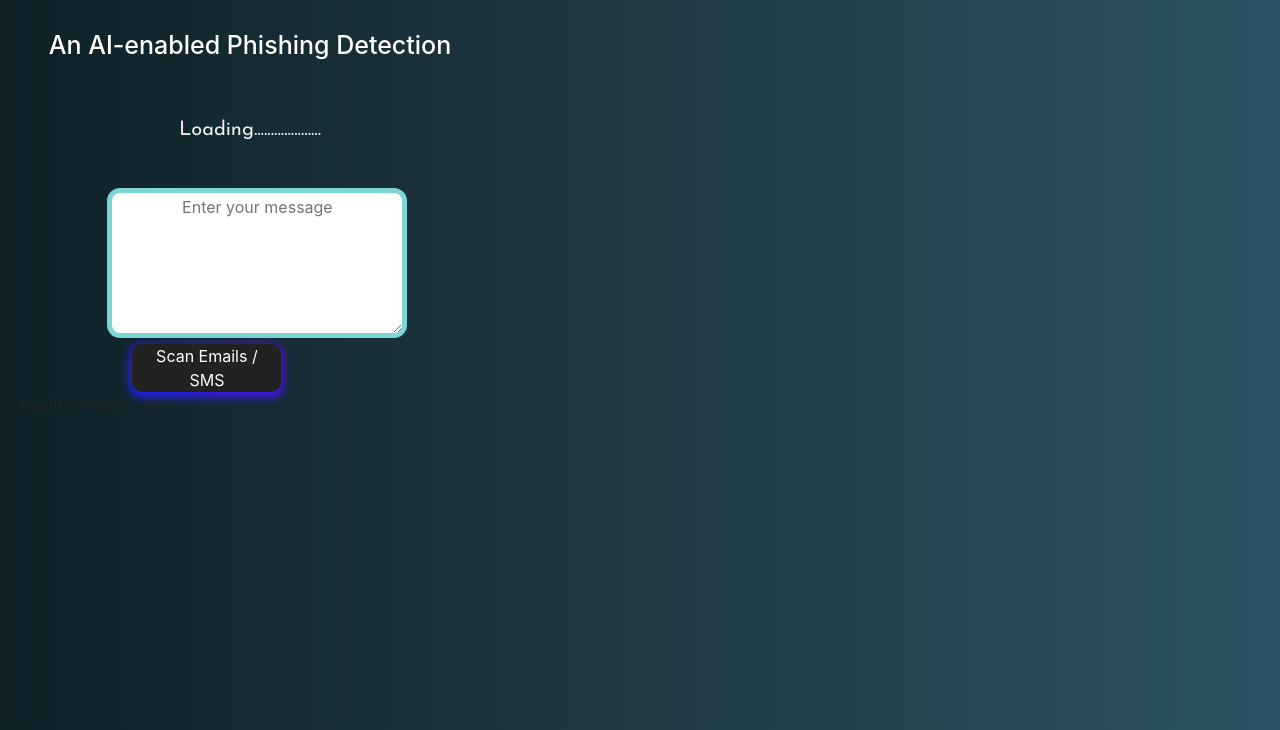
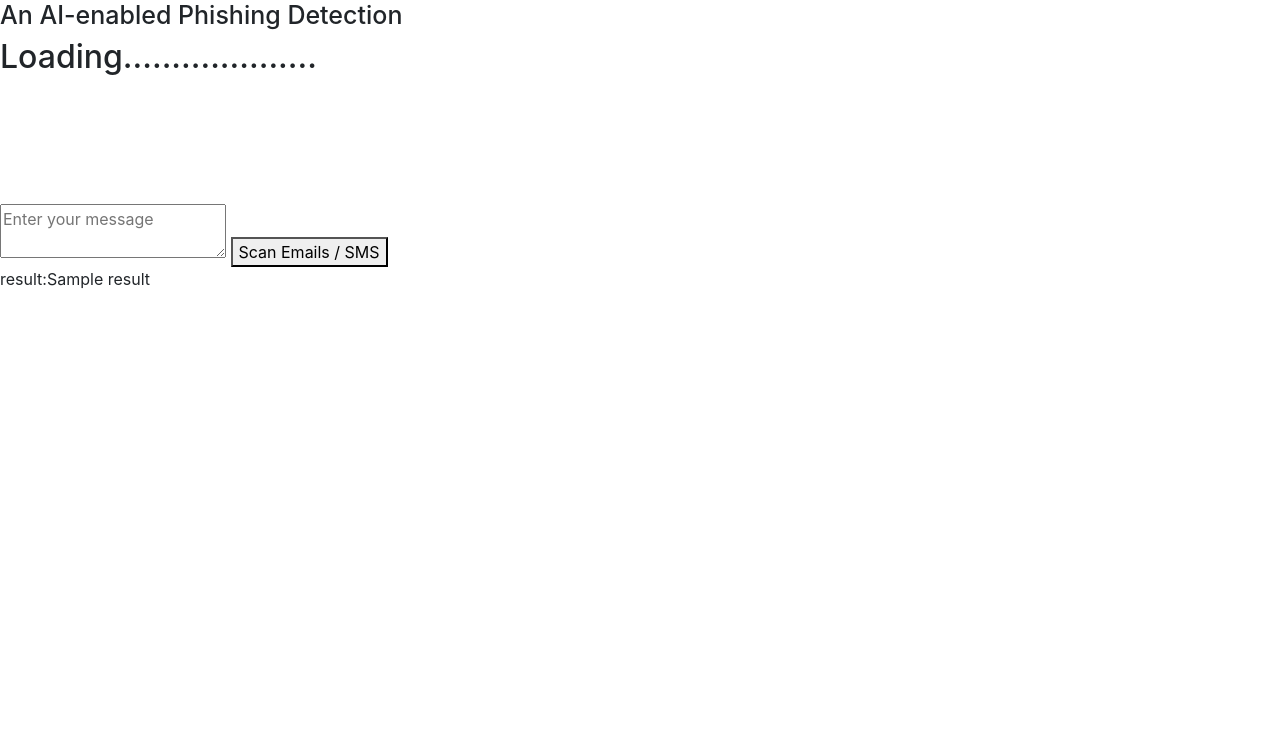
Before and after one commit to Rahulagowda004/Phishy_the_phishing_detector_extension, a Flask app: template template/plugin_ui.html in a window 1280 px wide. Shown: the top 730 px of the page. Run offline with Flask 3, Linux system fonts and the light colour scheme; the template is opened without the code that fills it: most values are stand-ins (such as "Sample title", 1, 10 or a date in 2020); some libraries are stand-ins or nearby versions.

Commit message:
Revert "organizing"
This reverts commit 67912d00eec6bb8ffccf1d2e26fab5d7e8560d9f.

```diff
--- a/extension/icons/plugin_ui.css
+++ /dev/null
@@ -1,209 +0,0 @@
-html {
-  height: 490px;
-}
-body {
-  width: 480px;
-  margin: 0 auto;
-  padding: 10px;
-  margin: 10px;
-  background: linear-gradient(to right, #0f2027, #203a43, #2c5364);
-  height: 350px;
-  text-align: justify;
-}
-
-/* * CSS */
-.button-container {
-  display: grid;
-  grid-template-columns: repeat(auto-fit, minmax(48%, 1fr));
-  grid-gap: 10px;
-}
-.button-85 {
-  padding: 0em 1em;
-  justify-content: baseline;
-  margin-bottom: 0px;
-  margin-right: 24px;
-  margin-left: 25px;
-  border: none;
-  outline: none;
-  color: rgb(255, 255, 255);
-  background: #111;
-  cursor: pointer;
-  position: relative;
-  z-index: 0;
-  border-radius: 10px;
-  user-select: none;
-  -webkit-user-select: none;
-  touch-action: manipulation;
-  width: 40%;
-}
-
-.button-85:before {
-  content: "";
-  margin-top: 3px;
-  background: linear-gradient(
-    45deg,
-    /* #ff0000, */ /* #ff7300, */ /* #fffb00, */ /* #48ff00, */ /* #00ffd5, */
-      #002bff,
-    #7a00ff,
-    #ff00c8 /* #ff0000 */
-  );
-  position: absolute;
-
-  top: -2px;
-  left: -2px;
-  background-size: 500%;
-  z-index: -1;
-  filter: blur(5px);
-  -webkit-filter: blur(5px);
-  width: calc(100% + 4px);
-  height: calc(100% + 4px);
-  animation: glowing-button-85 20s linear infinite;
-  transition: opacity 0.3s ease-in-out;
-  border-radius: 10px;
-}
-
-@keyframes glowing-button-85 {
-  0% {
-    background-position: 0 0;
-  }
-  50% {
-    background-position: 400% 0;
-  }
-  100% {
-    background-position: 0 0;
-  }
-}
-
-.button-85:after {
-  z-index: -1;
-  content: "";
-  position: absolute;
-  width: 100%;
-  height: 100%;
-  background: #222;
-  left: 0;
-  top: 0;
-  border-radius: 10px;
-}
-.container {
-  display: inline-block;
-}
-.text {
-  font-family: "Helvetica Neue", sans-serif;
-  font-size: 0.7em;
-  font-weight: bold;
-  letter-spacing: 1px;
-  color: #efeef1;
-
-  text-transform: uppercase;
-
-  width: 100%;
-  white-space: nowrap;
-  overflow: hidden;
-  color: #48ff00;
-  -webkit-background-clip: text;
-  -webkit-text-fill-color: transparent;
-  background-clip: text;
-  -webkit-text-fill-color: transparent;
-  background-image: linear-gradient(to right, #0d54fa, #34ff29);
-  animation: typing 2s steps(15), cursor 0.4s step-end infinite alternate;
-
-  animation: typing 2s steps(15), cursor 0.4s step-end infinite alternate;
-}
-
-/* cursor bliniking */
-@keyframes cursor {
-  50% {
-    border-color: transparent;
-  }
-}
-
-@keyframes typing {
-  from {
-    width: 0;
-  }
-}
-
-#plugin_name {
-  width: 330px;
-  margin: 0 0;
-  background-color: #2b2b2b;
-}
-
-h2 {
-  margin-top: 20px;
-  margin-bottom: 15px;
-  font-family: "Josefin Sans", sans-serif;
-  text-align: center;
-  font-size: 25px;
-}
-h1 {
-  font-family: inherit;
-  color: white;
-  font-size: 25px;
-  padding: 10px;
-  text-align: center;
-}
-
-#site_score {
-  font-family: "Josefin Sans", sans-serif;
-  color: rgb(255, 251, 251);
-  font-weight: bold;
-  position: relative;
-  top: 45px;
-  margin-left: 3px;
-  text-align: center;
-  font-size: 30px;
-}
-#site_msg {
-  margin-top: 20px;
-  color: #efeef1;
-  margin-bottom: 5px;
-  font-family: "Josefin Sans", sans-serif;
-  text-align: center;
-  font-size: 20px;
-}
-
-ul {
-  list-style: none;
-}
-
-li {
-  font-family: "Josefin Sans", sans-serif;
-  font-size: 20px;
-  font-weight: 400;
-  margin: 2px;
-  display: inline-block;
-  padding-top: 5px;
-  padding-left: 5px;
-  padding-right: 5px;
-  padding-bottom: 3px;
-  color: #fff;
-}
-
-iframe {
-  margin: 10px;
-  display: inline-block;
-}
-
-a {
-  text-align: center;
-  display: block;
-  color: #f3f3f3;
-}
-
-textarea {
-  width: 300px;
-  height: 150px;
-  margin: auto;
-  justify-content: center;
-  align-items: center;
-  text-align: center;
-  border-color: #7cd6d3;
-  border-width: 5px;
-  border-radius: 13px;
-}
-#search-bar {
-  align-items: center;
-  margin-left: 19%;
-}
--- a/template/plugin_ui.html
+++ b/template/plugin_ui.html
@@ -43,7 +43,7 @@
     <ul id="features"></ul>
     <div id="services"></div>
 
-    <!-- <script>
+    <script>
       async function sendDataToPython() {
         var userInput = document.getElementById("message").value.trim(); // Get the trimmed value from the input field
         if (userInput) {
@@ -65,7 +65,7 @@
           alert("Please enter something!");
         }
       }
-    </script> -->
+    </script>
     <script src="js/jquery.js" type="text/javascript"></script>
     <script src="./main.js" type="text/javascript"></script>
   </body>
```
Also changed, not shown: plugin_ui.js (deleted, +0 -33 lines).
